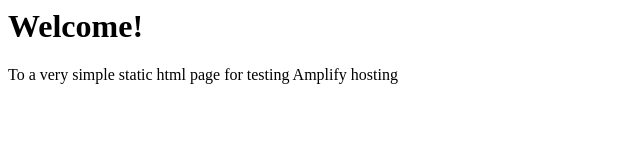
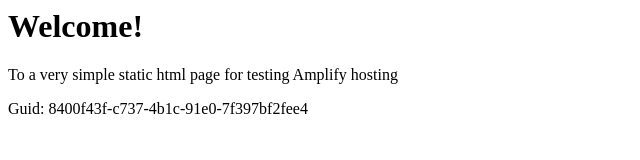
Before and after one commit to aws-aemilia-hkg/Github-PR-Commit-Integration-Test-DoNotTouch-v1-preprod-ap-east-1, a website: page src/index.html in a window 1280 px wide. Shown: the whole page, without its empty margins (0-640 px from the left). Drawn offline with Linux system fonts and the light colour scheme.

Commit message:
commit from integ tests

```diff
--- a/src/index.html
+++ b/src/index.html
@@ -1,3 +1,5 @@
+
+
 <html lang="en">
 
 <head>
@@ -10,6 +12,6 @@
 <body>
     <h1>Welcome!</h1>
     <p>To a very simple static html page for testing Amplify hosting</p>
-</body>
+    <p>Guid: 8400f43f-c737-4b1c-91e0-7f397bf2fee4</p></body>
 
 </html>
```
